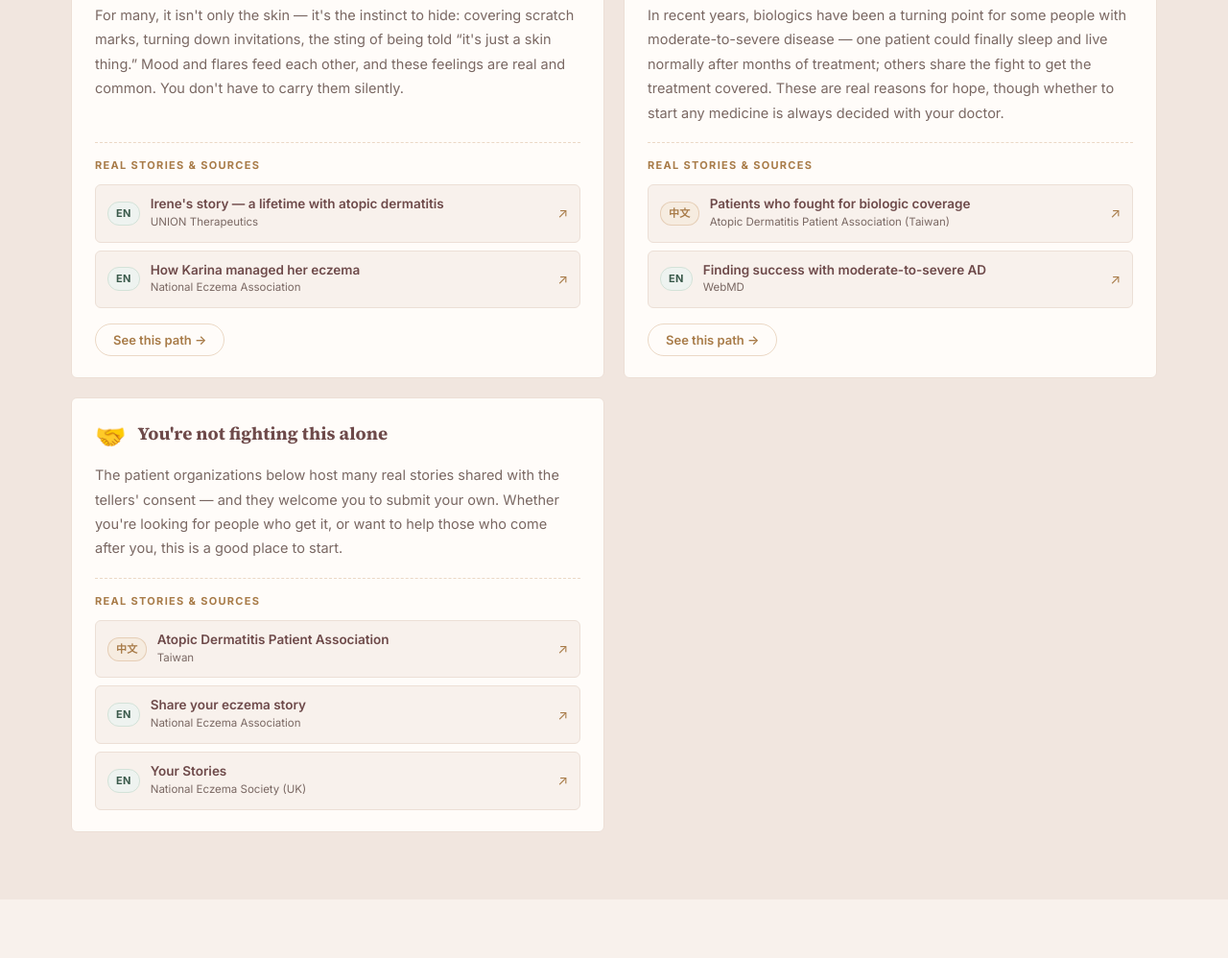
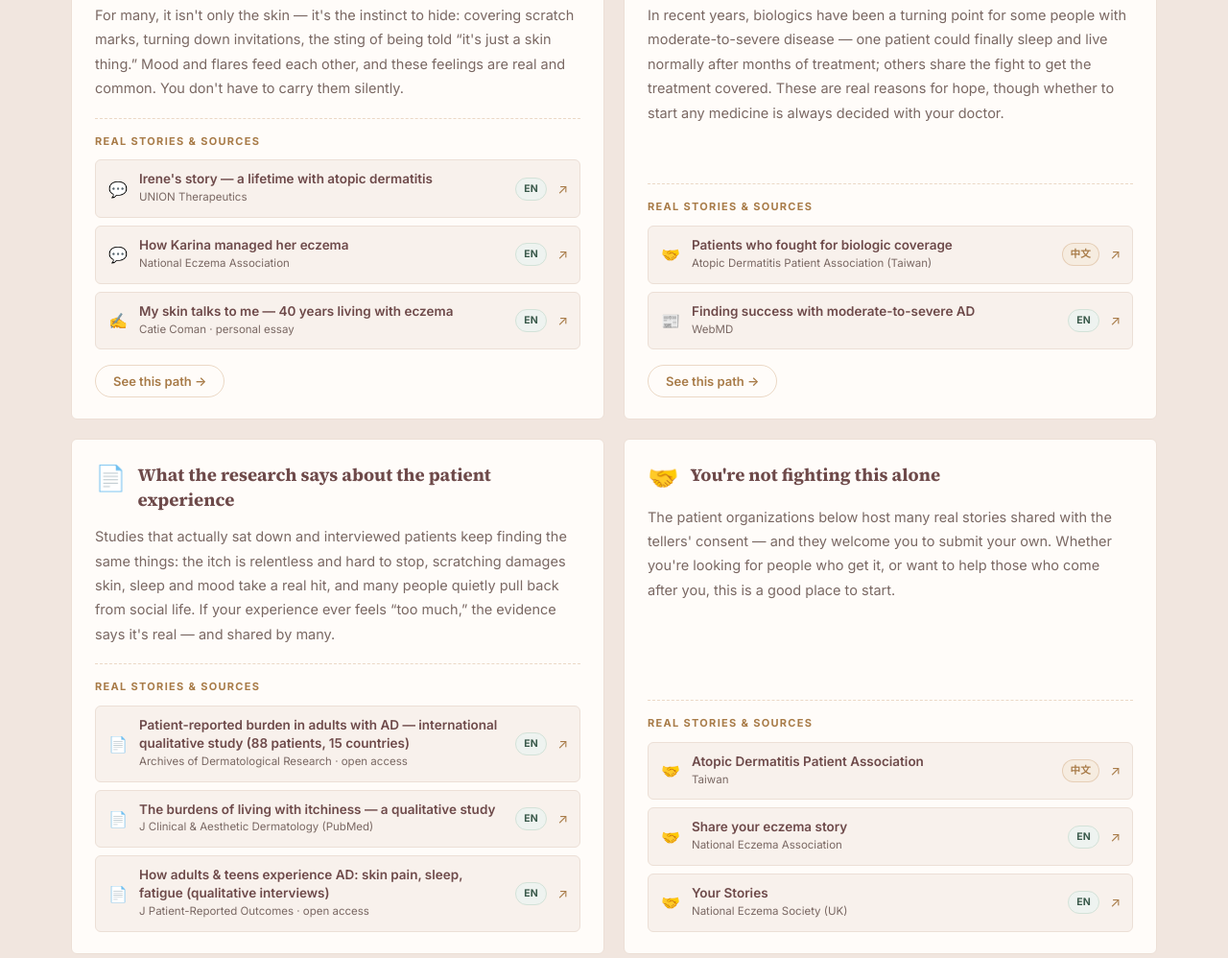
Before and after one commit to Rogerking928/ad-navigator, a plain HTML site: page index.html in a window 1280 px wide. Shown: the part 3657-4655 px from the top of the page at 96% size. Drawn offline with Linux system fonts and the light colour scheme.

Commit message:
feat: add research + personal-article voices, and creator credit
- Voices section now includes peer-reviewed patient-experience
  research (open-access qualitative studies) and a named personal
  essay, each tagged by source type (paper/article/story/media/org)
  with a verified live link. No copied text or fabricated stories.
- Add creator credit "Yen-Hsiang Wang, MD, MSc" in footer + About.

Co-Authored-By: Claude Opus 4.8 (1M context) <noreply@anthropic.com>

```diff
--- a/assets/app.js
+++ b/assets/app.js
@@ -73,6 +73,7 @@
     about_h2:     { en: "Why a navigator, not an encyclopedia", zh: "為什麼是導航，不是百科" },
     about_p:      { en: "When you're unwell, you usually don't want to study all of dermatology — you just want to gently sort out what's troubling you right now. That's what this is for. Care content is summarized from public treatment guidelines and government/patient organizations (AAD, National Eczema Association, NHS, NICE, DermNet, NIH/NIAMS, ACAAI and official agencies), and every path lists its sources. The research feed updates automatically from PubMed and ClinicalTrials.gov. We don't publish made-up patient stories — we link real communities instead. And nothing here replaces the care of your own doctor.", zh: "生病或不舒服的時候，多數人並不想從頭研究整個皮膚科，只想好好把眼前的困擾理清楚——這個網站就是為此而生。照護內容整理自公開治療指南與政府／病友組織（AAD、國家濕疹協會、NHS、NICE、DermNet、NIH/NIAMS、ACAAI 及官方機關），每一條路徑都會附上出處。研究快訊自動更新自 PubMed 與 ClinicalTrials.gov。我們不會刊登虛構的病友故事，而是連到真實的病友社群。當然，這裡的一切都不能取代你的醫師親自診斷與治療。" },
     foot_tag:     { en: "Starting from where you are, helping you find the next step. General education and community support — never a substitute for diagnosis and treatment.", zh: "從你此刻的處境出發，陪你找到下一步。一般衛教與社群支持，不能取代診斷與治療。" },
+    foot_credit:  { en: 'Created &amp; curated by <b>Yen-Hsiang Wang, MD, MSc</b> · <a href="mailto:rogerwang890928@gmail.com">Contact</a>', zh: '製作・整理：<b>Yen-Hsiang Wang, MD, MSc</b> · <a href="mailto:rogerwang890928@gmail.com">聯絡</a>' },
     foot_popular: { en: "Popular situations", zh: "熱門情境" },
     foot_site:    { en: "Site", zh: "網站" },
     foot_copy:    { en: "© 2026 AD Navigator · Atopic dermatitis, by your situation", zh: "© 2026 AD Navigator · 異位性皮膚炎・情境導航" },
@@ -108,6 +109,9 @@
     "Suspended": "已暫停", "Unknown Status": "狀態不明",
     "Available": "可取得", "No Longer Available": "不再提供"
   };
+
+  // Icons for the kind of source behind each patient voice.
+  var SRC_IC = { paper: "📄", article: "✍️", story: "💬", media: "📰", org: "🤝" };
 
   var COMMUNITY_LINKS = [
     { name: { en: "National Eczema Association", zh: "美國國家濕疹協會（NEA）" }, url: "https://nationaleczema.org/" },
@@ -322,10 +326,12 @@
     grid.innerHTML = VOICES.themes.map(function (v) {
       var stories = (v.stories || []).map(function (st) {
         var badge = (st.lang === "zh") ? "中文" : "EN";
+        var tic = SRC_IC[st.type] || "🔗";
         return '<a class="voice-src" href="' + esc(st.url) + '" target="_blank" rel="noopener">' +
-          '<span class="vs-badge vs-' + esc(st.lang) + '">' + badge + "</span>" +
+          '<span class="vs-ic" title="' + esc(st.type || "") + '">' + tic + "</span>" +
           '<span class="vs-text"><span class="vs-title">' + esc(t(st.title)) + "</span>" +
           '<span class="vs-org">' + esc(t(st.org)) + "</span></span>" +
+          '<span class="vs-badge vs-' + esc(st.lang) + '">' + badge + "</span>" +
           '<span class="vs-go">↗</span></a>';
       }).join("");
 
--- a/assets/styles.css
+++ b/assets/styles.css
@@ -130,13 +130,14 @@ a:hover{color:var(--brass-deep);}
 .voice-src{display:flex;align-items:center;gap:11px;padding:10px 12px;border:1px solid var(--line);border-radius:var(--radius);background:var(--cream);margin-bottom:8px;transition:all .2s;}
 .voice-src:last-child{margin-bottom:0;}
 .voice-src:hover{border-color:var(--brass);background:var(--paper);}
-.vs-badge{flex-shrink:0;font-size:11px;font-weight:700;letter-spacing:.03em;padding:2px 8px;border-radius:12px;border:1px solid transparent;}
+.vs-ic{flex-shrink:0;font-size:16px;line-height:1;width:22px;text-align:center;}
+.vs-text{display:flex;flex-direction:column;min-width:0;flex:1;}
+.vs-title{font-size:13.5px;font-weight:600;color:var(--pine);line-height:1.4;}
+.vs-org{font-size:11.5px;color:var(--ink-soft);}
+.vs-badge{flex-shrink:0;font-size:10.5px;font-weight:700;letter-spacing:.03em;padding:2px 8px;border-radius:12px;border:1px solid transparent;}
 .vs-badge.vs-zh{background:#f6ece0;color:var(--brass-deep);border-color:var(--line-dark);}
 .vs-badge.vs-en{background:#eef3f0;color:#3a5a4b;border-color:#d3e2d8;}
-.vs-text{display:flex;flex-direction:column;min-width:0;}
-.vs-title{font-size:13.5px;font-weight:600;color:var(--pine);line-height:1.4;}
-.vs-org{font-size:11.5px;color:var(--ink-soft);}
-.vs-go{margin-left:auto;color:var(--brass-deep);font-size:14px;flex-shrink:0;}
+.vs-go{color:var(--brass-deep);font-size:14px;flex-shrink:0;}
 .voice-path{align-self:flex-start;margin-top:16px;font-family:var(--sans);font-size:13px;font-weight:600;color:var(--brass-deep);background:transparent;border:1px solid var(--line-dark);border-radius:24px;padding:8px 18px;cursor:pointer;transition:all .2s;}
 .voice-path::after{content:" →";transition:margin .2s;}
 .voice-path:hover{background:var(--brass);color:#fff;border-color:var(--brass);}
@@ -241,6 +242,13 @@ a:hover{color:var(--brass-deep);}
 .footer-top{display:grid;grid-template-columns:1.8fr 1fr 1fr;gap:40px;padding-bottom:40px;border-bottom:1px solid rgba(199,154,106,.2);}
 .footer-brand .brand .brand-text strong{color:#fff;}
 .footer-brand p{font-size:13.5px;color:#b39a95;margin:18px 0 0;max-width:360px;}
+.footer-credit{font-size:12.5px;color:#c9b3ae;margin-top:12px;}
+.footer-credit b{color:var(--brass-soft);font-weight:600;}
+.footer-credit a{color:#c9b3ae;text-decoration:underline;}
+.footer-credit a:hover{color:var(--brass-soft);}
+.about-credit{margin:20px auto 0;font-size:13.5px;color:var(--ink-soft);}
+.about-credit b{color:var(--pine);font-weight:600;}
+.about-credit a{color:var(--brass-deep);text-decoration:underline;}
 .footer-col h4{color:var(--brass-soft);font-size:14px;letter-spacing:.06em;margin:0 0 16px;font-family:var(--sans);font-weight:600;}
 .footer-col ul{list-style:none;padding:0;margin:0;}
 .footer-col ul li{margin-bottom:10px;}
--- a/data/voices.js
+++ b/data/voices.js
@@ -2,25 +2,34 @@
    AD Navigator — "You're not alone" curated patient voices
    ------------------------------------------------------------
    NOT copied posts. We read real experiences that patients
-   shared PUBLICLY online, group them into a few shared
-   situations (in OUR OWN words), and link back to the
-   original articles and patient communities. This respects the
-   original authors' copyright and lets readers see full stories.
+   shared PUBLICLY — in news features, patient-organization
+   stories, personal essays, AND peer-reviewed research that
+   interviewed patients — then group them into a few shared
+   situations (in OUR OWN words) and link back to the originals.
+   This respects the authors' copyright and lets readers see the
+   full source.
 
    Every URL below was checked to be a live, on-topic page
-   (2026-07). No invented stories, no copied text, no quotes
-   attributed to named individuals.
+   (2026-07). Dead / access-blocked links were dropped. No
+   invented studies, no copied text, no quotes attributed to
+   named individuals.
 
-   Shape: each theme = { id, ic, scn (a scenario id to link to),
-   title{en,zh}, voice{en,zh} (our synthesis of the common
-   experience), stories:[{title{en,zh}, org{en,zh}, url, lang}] }.
+   Source types (rendered as a small icon):
+     paper   📄  peer-reviewed research / patient-reported study
+     article ✍️  a named individual's personal essay
+     story   💬  a first-person story hosted by an organization
+     media   📰  a news / magazine feature
+     org     🤝  a patient organization hub
+   Shape: each theme = { id, ic, scn (a scenario id to link to
+   or null), title{en,zh}, voice{en,zh} (our synthesis),
+   stories:[{title{en,zh}, org{en,zh}, url, lang, type}] }.
    ============================================================ */
 window.AD_VOICES = {
   reviewedOn: "2026-07-11",
 
   note: {
-    en: "This section doesn't copy anyone's posts. We gather experiences that people shared publicly online, sort them into a few situations many of us share — in our own words — and link back to the originals and patient communities, so the authors are credited and you can read the full story.",
-    zh: "這一區不是複製別人的貼文。我們把網路上「公開分享」的真實經驗，整理成幾個大家共同的處境（用我們自己的話），再把連結指回原文與病友社群——尊重原作者，也讓你能讀到完整故事。"
+    en: "This section doesn't copy anyone's posts. We gather experiences shared publicly online — in news features, patient-organization stories, personal essays, and research that interviewed patients — sort them into situations many of us share (in our own words), and link back to each source so authors are credited and you can read the full story.",
+    zh: "這一區不是複製別人的貼文。我們把網路上「公開分享」的真實經驗——包含媒體報導、病友組織故事、個人文章，以及有訪談病人的研究——整理成幾個大家共同的處境（用我們自己的話），再把連結指回每個來源，尊重原作者，也讓你能讀到完整內容。"
   },
 
   themes: [
@@ -34,10 +43,10 @@ window.AD_VOICES = {
       stories: [
         { title: { en: "Living with atopic dermatitis for 38 years — just wanting one good night's sleep", zh: "與異位性皮膚炎共存 38 年，只求一夜好眠" },
           org: { en: "Health GVM · patient story", zh: "健康遠見·病友故事" },
-          url: "https://health.gvm.com.tw/article/86330", lang: "zh" },
+          url: "https://health.gvm.com.tw/article/86330", lang: "zh", type: "media" },
         { title: { en: "Why people with eczema have a hard time sleeping", zh: "為什麼異膚的人特別難睡" },
           org: { en: "National Eczema Association", zh: "美國國家濕疹協會（NEA）" },
-          url: "https://nationaleczema.org/blog/eczema-leads-to-problems-sleeping/", lang: "en" }
+          url: "https://nationaleczema.org/blog/eczema-leads-to-problems-sleeping/", lang: "en", type: "org" }
       ]
     },
     {
@@ -50,10 +59,10 @@ window.AD_VOICES = {
       stories: [
         { title: { en: "Topical Steroid Withdrawal (TSW) — what it is", zh: "認識「類固醇戒斷（TSW）」" },
           org: { en: "National Eczema Association", zh: "美國國家濕疹協會（NEA）" },
-          url: "https://nationaleczema.org/treatments/topical-steroid-withdrawal/", lang: "en" },
+          url: "https://nationaleczema.org/treatments/topical-steroid-withdrawal/", lang: "en", type: "org" },
         { title: { en: "Your Stories — what it's really like", zh: "病友真實故事（Sophie、Ruth 等）" },
           org: { en: "National Eczema Society (UK)", zh: "英國國家濕疹協會" },
-          url: "https://www.eczema.org.uk/your-stories/", lang: "en" }
+          url: "https://www.eczema.org.uk/your-stories/", lang: "en", type: "org" }
       ]
     },
     {
@@ -66,10 +75,13 @@ window.AD_VOICES = {
       stories: [
         { title: { en: "Irene's story — a lifetime with atopic dermatitis", zh: "Irene 的故事——與異膚共處一生" },
           org: { en: "UNION Therapeutics", zh: "UNION Therapeutics" },
-          url: "https://uniontherapeutics.com/patient-story-irene/", lang: "en" },
+          url: "https://uniontherapeutics.com/patient-story-irene/", lang: "en", type: "story" },
         { title: { en: "How Karina managed her eczema", zh: "Karina 如何面對她的濕疹" },
           org: { en: "National Eczema Association", zh: "美國國家濕疹協會（NEA）" },
-          url: "https://nationaleczema.org/blog/confessions-of-an-eczema-warrior/", lang: "en" }
+          url: "https://nationaleczema.org/blog/confessions-of-an-eczema-warrior/", lang: "en", type: "story" },
+        { title: { en: "My skin talks to me — 40 years living with eczema", zh: "我的皮膚會跟我說話——與濕疹共處 40 年" },
+          org: { en: "Catie Coman · personal essay", zh: "Catie Coman・個人文章" },
+          url: "https://nationaleczema.org/blog/my-skin-talks-to-me/", lang: "en", type: "article" }
       ]
     },
     {
@@ -82,10 +94,29 @@ window.AD_VOICES = {
       stories: [
         { title: { en: "Patients who fought for biologic coverage", zh: "爭取生物製劑健保給付的病友故事" },
           org: { en: "Atopic Dermatitis Patient Association (Taiwan)", zh: "異位性皮膚炎病友協會" },
-          url: "https://adpa.org.tw/", lang: "zh" },
+          url: "https://adpa.org.tw/", lang: "zh", type: "org" },
         { title: { en: "Finding success with moderate-to-severe AD", zh: "中重度異膚如何找到有效的治療" },
           org: { en: "WebMD", zh: "WebMD" },
-          url: "https://www.webmd.com/skin-problems-and-treatments/eczema/features/relief-atopic-dermatitis", lang: "en" }
+          url: "https://www.webmd.com/skin-problems-and-treatments/eczema/features/relief-atopic-dermatitis", lang: "en", type: "media" }
+      ]
+    },
+    {
+      id: "v-research", ic: "📄", scn: null,
+      title: { en: "What the research says about the patient experience", zh: "研究怎麼說病人的真實經驗" },
+      voice: {
+        en: "Studies that actually sat down and interviewed patients keep finding the same things: the itch is relentless and hard to stop, scratching damages skin, sleep and mood take a real hit, and many people quietly pull back from social life. If your experience ever feels “too much,” the evidence says it's real — and shared by many.",
+        zh: "真的坐下來訪談病人的研究，反覆得到同樣的發現：癢是無止盡又難停下、抓會傷皮膚、睡眠與情緒都被明顯拖累，很多人默默地減少社交。如果你曾覺得自己「反應太over」，證據告訴你：這些都是真實的，而且很多人和你一樣。"
+      },
+      stories: [
+        { title: { en: "Patient-reported burden in adults with AD — international qualitative study (88 patients, 15 countries)", zh: "成人異膚的病人自述負擔——跨 15 國、88 位病人的質性研究" },
+          org: { en: "Archives of Dermatological Research · open access", zh: "Archives of Dermatological Research・開放取用" },
+          url: "https://pmc.ncbi.nlm.nih.gov/articles/PMC11162389/", lang: "en", type: "paper" },
+        { title: { en: "The burdens of living with itchiness — a qualitative study", zh: "與「癢」共處的負擔——質性研究" },
+          org: { en: "J Clinical & Aesthetic Dermatology (PubMed)", zh: "臨床與美容皮膚科期刊（PubMed）" },
+          url: "https://pubmed.ncbi.nlm.nih.gov/37560503/", lang: "en", type: "paper" },
+        { title: { en: "How adults & teens experience AD: skin pain, sleep, fatigue (qualitative interviews)", zh: "成人與青少年如何經歷異膚：皮膚痛、睡眠、疲憊（質性訪談）" },
+          org: { en: "J Patient-Reported Outcomes · open access", zh: "Journal of Patient-Reported Outcomes・開放取用" },
+          url: "https://pmc.ncbi.nlm.nih.gov/articles/PMC11985738/", lang: "en", type: "paper" }
       ]
     },
     {
@@ -98,13 +129,13 @@ window.AD_VOICES = {
       stories: [
         { title: { en: "Atopic Dermatitis Patient Association", zh: "異位性皮膚炎病友協會（台灣）" },
           org: { en: "Taiwan", zh: "台灣" },
-          url: "https://adpa.org.tw/", lang: "zh" },
+          url: "https://adpa.org.tw/", lang: "zh", type: "org" },
         { title: { en: "Share your eczema story", zh: "分享你的濕疹故事" },
           org: { en: "National Eczema Association", zh: "美國國家濕疹協會（NEA）" },
-          url: "https://nationaleczema.org/community-storytelling/", lang: "en" },
+          url: "https://nationaleczema.org/community-storytelling/", lang: "en", type: "org" },
         { title: { en: "Your Stories", zh: "病友故事集" },
           org: { en: "National Eczema Society (UK)", zh: "英國國家濕疹協會" },
-          url: "https://www.eczema.org.uk/your-stories/", lang: "en" }
+          url: "https://www.eczema.org.uk/your-stories/", lang: "en", type: "org" }
       ]
     }
   ]
```
Also changed, not shown: index.html (+2 -0 lines).
